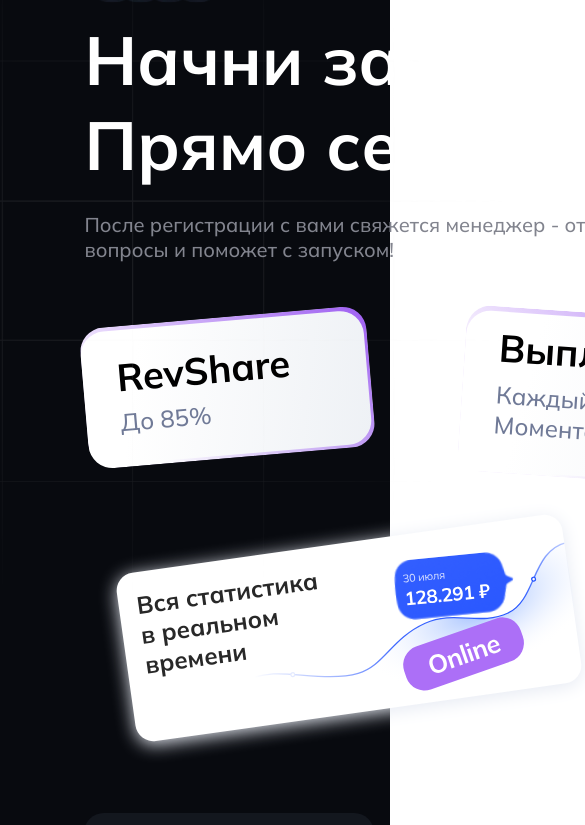
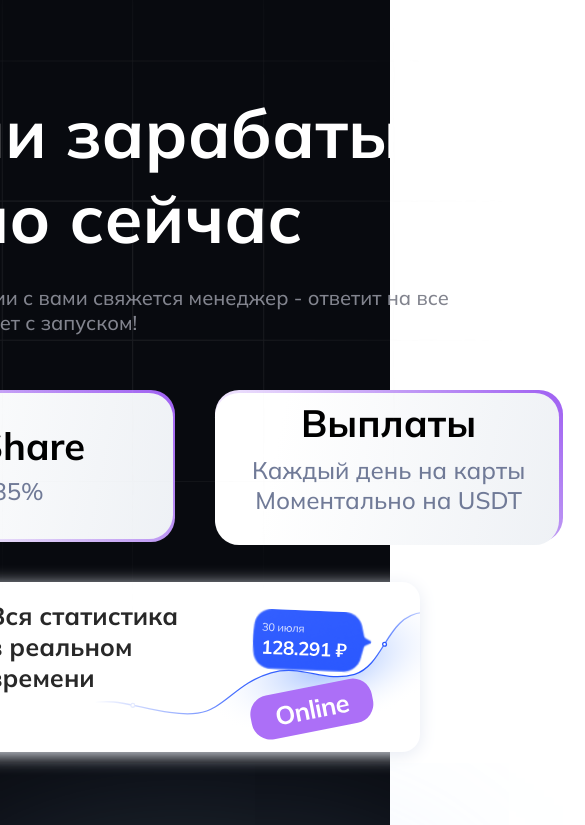
Before and after one commit to immweasel/dashboard, a React (Create React App) app in the folder frontend/: page / in a window 390 px wide. Shown: the top 825 px of the page, 585 px wide, since content can reach past the window. Built offline with nearby package versions, Linux system fonts and the light colour scheme.

Commit message:
Started responsivibilty

```diff
--- a/frontend/src/App.module.css
+++ b/frontend/src/App.module.css
@@ -7,7 +7,19 @@
     align-items: center;
     padding-right: 10vh;
     padding-left: 10vh;
+    gap: 100px;
 }
-/* @media screen and (max-width: 1300) {
+@media screen and (max-width: 1600px) {
+    .App {
+        padding-right: 5vh;
+        padding-left: 5vh;
+        gap: 50px;
+    }
+}
 
-} */
+@media screen and (max-width: 1400px) {
+    .App {
+        flex-direction: column;
+        height: auto;
+    }
+}
--- a/frontend/src/components/Content/Content.module.css
+++ b/frontend/src/components/Content/Content.module.css
@@ -4,6 +4,7 @@
     flex-direction: column;
     align-items: flex-start;
     justify-content: center;
+    padding-top: 20px;
 }
 
 .contentGrid {
--- a/frontend/src/components/Content/ContentComponents/ContentTelegram/ContentTelegram.module.css
+++ b/frontend/src/components/Content/ContentComponents/ContentTelegram/ContentTelegram.module.css
@@ -19,6 +19,7 @@
     width: 260px;
     cursor: pointer;
     padding: 15px;
+    border: 0px;
 }
 
 .contentTelegramFilling {
@@ -51,3 +52,11 @@
     font-size: 20px;
     margin: 0
 }
+
+@media screen and (max-width: 1400px) {
+    .contentTelegramContainer {
+        margin-top: 80px;
+        display: flex;
+        align-self: center;
+    }
+}
--- a/frontend/src/components/Content/ContentComponents/ContentTelegram/ContentTelegram.tsx
+++ b/frontend/src/components/Content/ContentComponents/ContentTelegram/ContentTelegram.tsx
@@ -5,7 +5,7 @@ import tgLogo  from '../../../../assets/images/tgLogo.svg'
 const ContentTelegram: FC = () => {
 	return (
 		<div className={styles.contentTelegramContainer}>
-			<div className={styles.contentTelegram}>
+			<button className={styles.contentTelegram}>
 				<div className={styles.contentTelegramFilling}>
 					<div className={styles.contentTelegramIcon}>
 						<img alt='tgIcon' src={tgLogo} />
@@ -16,7 +16,7 @@ const ContentTelegram: FC = () => {
 					</div>
 				</div>
 				<div className={styles.contentTelegramSpace}></div>
-			</div>
+			</button>
 		</div>
 	)
 }
--- a/frontend/src/components/Content/ContentComponents/ContentWidgets/ContentWidgets.module.css
+++ b/frontend/src/components/Content/ContentComponents/ContentWidgets/ContentWidgets.module.css
@@ -21,6 +21,7 @@
 }
 
 .widgetRevShareContainer {
+    cursor: pointer;
     padding-top: 3.62px;
     padding-right: 34px;
     width: 253.448px;
@@ -60,6 +61,7 @@
 }
 
 .widgetPaymentsContainer {
+    cursor: pointer;
     width: 347.5px;
     height: 149.067px;
     transform: rotate(3.939deg);
@@ -71,11 +73,11 @@
 }
 
 .widgetPayments {
-    padding-top: 12px;
     width: 341.212px;
     height: 141.344px;
     padding-left: 34px;
     padding-bottom: 6px;
+    padding-top: 12px;
     border-radius: 24.138px;
     background: linear-gradient(101deg, #FFF 19.17%, #EEF1F5 100%);
     display: flex;
@@ -106,6 +108,7 @@
 }
 
 .widgetStats {
+    cursor: pointer;
     width: 450px;
     height: 170px;
     transform: rotate(-8deg);
@@ -148,3 +151,56 @@
     top: 10px;
     left: 80px;
 }
+
+@media screen and (max-width: 1400px) {
+    .widget {
+        width: 100%;
+        display: flex;
+        flex-direction: column;
+        gap:40px;
+    }
+    .firstLineWidgets {
+        gap: 40px;
+    }
+    .widgetRevShareContainer {
+        width: 347.5px;
+        height: 149.067px;
+        transform: rotate(0deg);
+        padding-top: 3px;
+        padding-bottom: 0px;
+        padding-right: 0px;
+    }
+
+    .widgetRevShare {
+        width: 341.212px;
+        height: 141.344px;
+        padding-left: 0px;
+        padding-bottom: 5px;
+        padding-top: 0px;
+        align-items: center;
+    }
+
+    .widgetPaymentsContainer {
+        transform: rotate(0deg);
+        padding-top: 3px;
+        padding-bottom: 0px;
+        padding-right:0px;
+    }
+
+    .widgetPayments {
+        padding-top: 6px;
+        padding-left: 3px;
+        padding-bottom: 5px;
+        border-radius: 24.138px;
+        align-items: center;
+    }
+    .widgetStats {
+        transform: rotate(0deg);
+        display: flex;
+        align-self: center;
+        margin: 0;
+    }
+    .widgetStatsText {
+        font-size: 25px;
+    }
+}
--- a/frontend/src/components/RegistrationForm/RegistrationForm.module.css
+++ b/frontend/src/components/RegistrationForm/RegistrationForm.module.css
@@ -169,3 +169,10 @@
 .errorName {
   color: red;
 }
+
+
+@media screen and (max-width: 1400px) {
+  .formContainer {
+    padding-bottom: 80px;
+  }
+}
```
